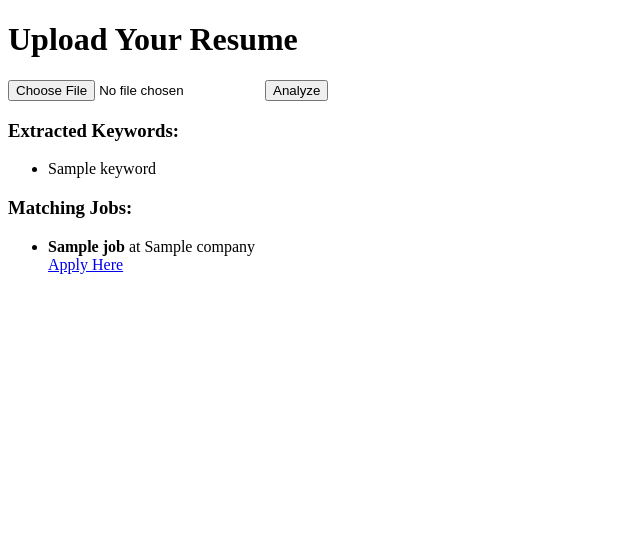
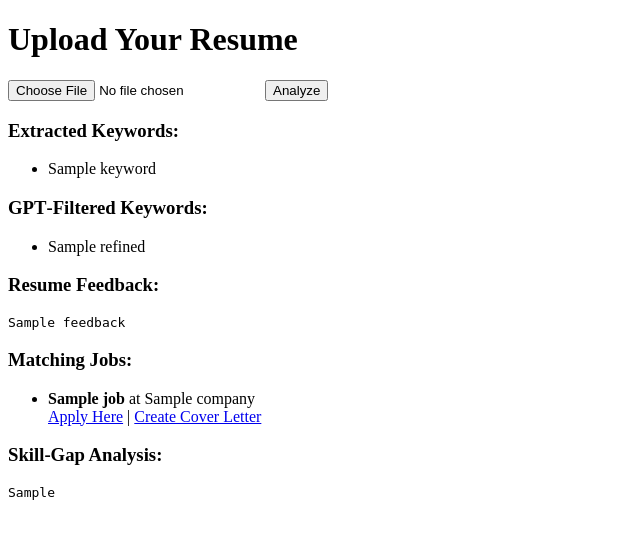
Before and after one commit to sairambokka/resume-job-matcher, a Flask app: template templates/index.html in a window 1280 px wide. Shown: the top 539 px of the page, without its empty margins (0-640 px from the left). Run offline with Flask 3, Linux system fonts and the light colour scheme; the template is opened without the code that fills it: most values are stand-ins (such as "Sample title", 1, 10 or a date in 2020).

Commit message:
Added gpt integration to closely match job suggestions and create a concise cover letter

```diff
--- a/app.py
+++ b/app.py
@@ -1,26 +1,73 @@
-from flask import Flask, render_template, request
-from resume_utils import extract_keywords, extract_text_from_pdf
-from linked_api import get_linkedin_jobs
+from flask import Flask, render_template, request, session
+from resume_utils import extract_text_from_pdf, extract_keywords
+from linkedin_api import get_linkedin_jobs, get_job_details
+from gpt_utils import (
+    refine_keywords_for_job,
+    generate_resume_feedback,
+    generate_gap_feedback,
+    generate_cover_letter
+)
 
 app = Flask(__name__)
+app.secret_key = "change_this_to_a_random_string"
 
 @app.route("/", methods=["GET", "POST"])
 def index():
-    job_results = []
-    keywords = []
+    keywords, refined, jobs, feedback, gap_feedback = [], [], [], None, None
+
     if request.method == "POST":
         file = request.files["resume"]
         if file:
             text = extract_text_from_pdf(file.stream)
+            session["last_resume_text"] = text
+
+            # 1. Extract & refine keywords
             keywords = extract_keywords(text)
-            # Only proceed if we have keywords
             if len(keywords) > 0:
-                query = " ".join(keywords[:5])
-                job_results = get_linkedin_jobs(query)
+                refined = refine_keywords_for_job(keywords)
+
+                # 2. Fetch matching jobs
+                if refined:
+                    query = " ".join(refined)
+                    jobs = get_linkedin_jobs(query)
+
+                # 3. GPT-powered resume feedback
+                feedback = generate_resume_feedback(text, role_focus="cybersecurity internship")
+
+                # 4. Skill-gap analysis
+                if jobs:
+                    all_job_kw = {kw for job in jobs for kw in job.get("keywords", [])}
+                    gap_feedback = generate_gap_feedback(keywords, all_job_kw)
             else:
                 keywords = []  # Ensure it's a regular list
 
-    return render_template("index.html", keywords=keywords, job_results=job_results)
+    return render_template(
+        "index.html",
+        keywords=keywords,
+        refined=refined,
+        jobs=jobs,
+        feedback=feedback,
+        gap_feedback=gap_feedback
+    )
+
+@app.route("/cover-letter")
+def cover_letter():
+    resume_text = session.get("last_resume_text", "")
+    job_id = request.args.get("job_id")
+    job = get_job_details(job_id)
+
+    prompt = (
+        f"Candidate background:\n{resume_text[:2000]}\n\n"
+        f"Role: {job['title']} at {job['company']['name']}\n\n"
+        "Here is the full job description and requirements:\n"
+        f"{job.get('description','')}\n\n"
+        "Write a concise 200–250 word cover letter introduction that:\n"
+        "1) Highlights why this candidate is a strong fit.\n"
+        "2) References specific points from the role description."
+    )
+    letter = generate_cover_letter(prompt)
+
+    return render_template("cover_letter.html", letter=letter, job=job)
 
 if __name__ == "__main__":
     app.run(debug=True)
--- /dev/null
+++ b/requirements.txt
@@ -0,0 +1,6 @@
+Flask
+openai
+requests
+python-dotenv
+PyMuPDF
+scikit-learn
--- a/templates/index.html
+++ b/templates/index.html
@@ -1,6 +1,6 @@
 <!DOCTYPE html>
 <html>
-<head><title>Resume Analyzer</title></head>
+<head><title>AI Resume Analyzer</title></head>
 <body>
   <h1>Upload Your Resume</h1>
   <form method="POST" enctype="multipart/form-data">
@@ -10,23 +10,35 @@
 
   {% if keywords|length > 0 %}
     <h3>Extracted Keywords:</h3>
+    <ul>{% for k in keywords %}<li>{{ k }}</li>{% endfor %}</ul>
+  {% endif %}
+
+  {% if refined|length > 0 %}
+    <h3>GPT‑Filtered Keywords:</h3>
+    <ul>{% for k in refined %}<li>{{ k }}</li>{% endfor %}</ul>
+  {% endif %}
+
+  {% if feedback %}
+    <h3>Resume Feedback:</h3>
+    <pre>{{ feedback }}</pre>
+  {% endif %}
+
+  {% if jobs|length > 0 %}
+    <h3>Matching Jobs:</h3>
     <ul>
-      {% for k in keywords %}
-        <li>{{ k }}</li>
+      {% for job in jobs %}
+        <li>
+          <strong>{{ job.title }}</strong> at {{ job.company.name }}<br>
+          <a href="{{ job.url }}" target="_blank">Apply Here</a> |
+          <a href="{{ url_for('cover_letter', job_id=job.id) }}">Create Cover Letter</a>
+        </li>
       {% endfor %}
     </ul>
   {% endif %}
 
-  {% if job_results %}
-    <h3>Matching Jobs:</h3>
-    <ul>
-      {% for job in job_results %}
-        <li>
-          <strong>{{ job.title }}</strong> at {{ job.company.name }} <br>
-          <a href="{{ job.url }}" target="_blank">Apply Here</a><br><br>
-        </li>
-      {% endfor %}
-    </ul>
+  {% if gap_feedback %}
+    <h3>Skill‑Gap Analysis:</h3>
+    <pre>{{ gap_feedback }}</pre>
   {% endif %}
 </body>
 </html>
```
Also changed, not shown: gpt_utils.py (added, +82 -0 lines), linkedin_api.py (renamed from linked_api.py, +13 -1 lines), templates/cover_letter.html (added, +9 -0 lines), 1 other file.
